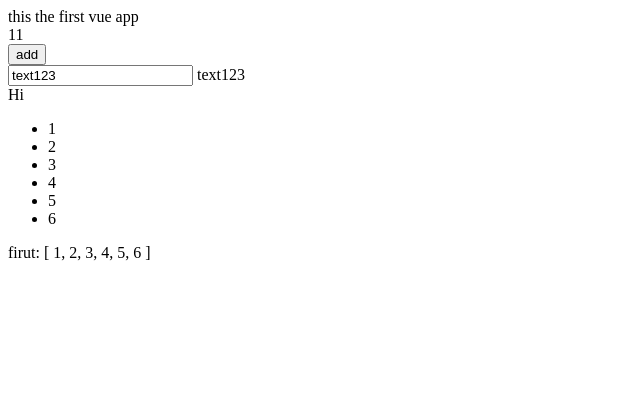
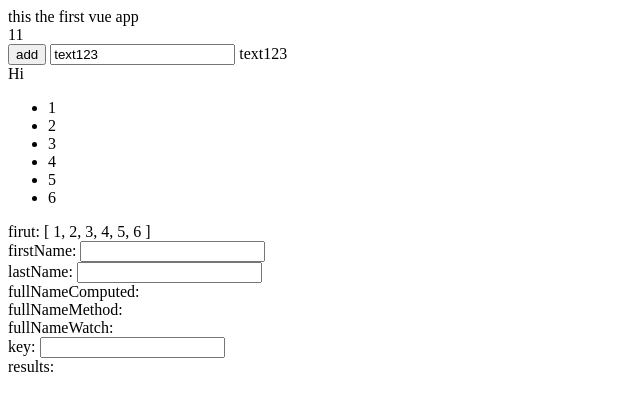
Before and after one commit to cydib/vueDemo, a Django app: page /demo1/ in a window 1280 px wide. Shown: the top 411 px of the page, without its empty margins (0-640 px from the left). Run offline with Django 3.2, Linux system fonts and the light colour scheme; some libraries are stand-ins or nearby versions.

Commit message:
实现实时搜索

```diff
--- a/first_app/views.py
+++ b/first_app/views.py
@@ -1,4 +1,5 @@
-from django.http import JsonResponse
+import json
+from django.http import JsonResponse, HttpResponse
 from django.shortcuts import render
 
 
@@ -11,3 +12,24 @@ def index(request):
 def get_array(request):
     ret = [1, 2, 3, 4, 5, 6]
     return JsonResponse(ret, safe=False)
+
+
+data = ["apple", "orange", "banana", "pear", "juice"]
+
+
+def search(request):
+    if "POST" == request.method:
+        body = json.loads(request.body)
+        print(body)
+        if "key" not in body:
+            return JsonResponse([], safe=False)
+        key = body["key"]
+        print(key)
+        ret = []
+        for i in data:
+            if key in i:
+                ret.append(i)
+        return JsonResponse(ret, safe=False)
+
+    else:
+        return HttpResponse(status=404)
--- a/templates/index.html
+++ b/templates/index.html
@@ -18,14 +18,25 @@
         {{ info }}<br>
         {{ number }}<br>
         <button @click="add">add</button>
-        <br>
         <input v-model="text">
         {{ text }}<br>
         {{ test() }}
         <ul>
             <li v-for="value in firut">{{ value }}</li>
         </ul>
-        firut: {{ firut }}
+        firut: {{ firut }}<br>
+
+        firstName: <input v-model="firstName"><br>
+        lastName: <input v-model="lastName"><br>
+        fullNameComputed: {{ fullNameComputed }}<br>
+        fullNameMethod: {{ fullNameMethod() }}<br>
+        fullNameWatch: {{ fullNameWatch }}<br>
+
+        key: <input v-model="key"><br>
+        results:
+        <ul>
+            <li v-for="item in results" :key="item">{{ item }}</li>
+        </ul>
 
     </div>
 {% endverbatim myblock %}
@@ -37,6 +48,11 @@
             number: 11,
             text: "text123",
             firut: [],
+            firstName: "",
+            lastName: "",
+            fullNameWatch: "",
+            key: "",
+            results: [],
         },
         methods: {
             add: function () {
@@ -46,6 +62,20 @@
             test() {
                 return "Hi"
             },
+            fullNameMethod(){
+                return this.firstName + this.lastName;
+            },
+            search(){
+                fetch("/search/", {
+                    method: "POST",
+                    body: JSON.stringify({key: app.key}),
+                }).then(function (respone) {
+                    console.log(app.key)
+                    return respone.json()
+                }).then(function (json) {
+                    app.results = json
+                })
+            }
 
         },
         created: function () {
@@ -66,6 +96,26 @@
                 app.firut = json
             })
         },
+        computed: {
+            fullNameComputed: function () {
+                return this.firstName + this.lastName;
+            }
+
+        },
+        watch: {
+            firstName: function(value){
+                this.fullNameWatch = value+this.lastName
+            },
+            lastName: function(value){
+                this.fullNameWatch = this.firstName+value
+            },
+
+            key: function (val) {
+                app.search()
+
+            }
+
+        }
     });
 </script>
 </body>
--- a/vueTest/urls.py
+++ b/vueTest/urls.py
@@ -22,6 +22,6 @@ urlpatterns = [
     path('admin/', admin.site.urls),
     path('demo1/', views.index),
     path('get/array', views.get_array),
-    # path('get/json', views.get_json),
+    path('search/', views.search),
 
 ]
```
